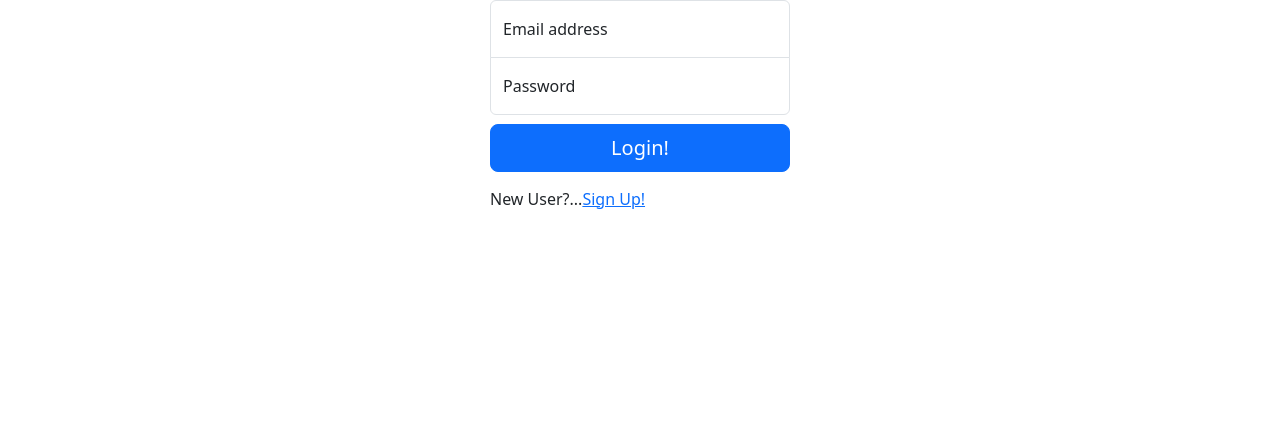
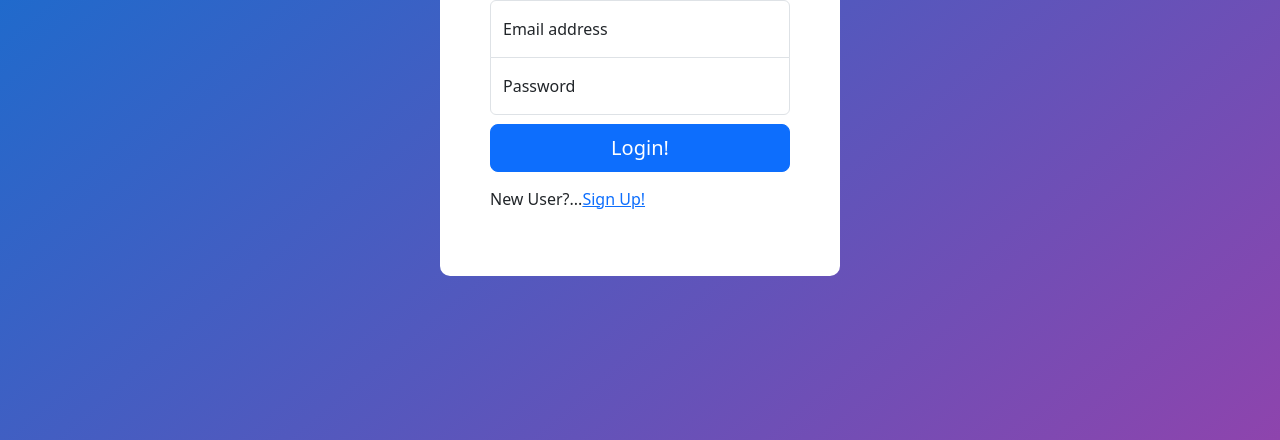
Before and after one commit to ishanM17/Hotel_room_booking_system_frontend, a website: page login.html in a window 1280 px wide. Shown: the part 360-800 px from the top of the page. Drawn offline with nearby package versions, Linux system fonts and the light colour scheme.

Commit message:
login-background

```diff
--- a/login.css
+++ b/login.css
@@ -8,15 +8,15 @@ body {
   align-items: center;
   padding-top: 40px;
   padding-bottom: 40px;
-  background-repeat: no-repeat;
-  background-size: 100% 100%;
+  background: linear-gradient(140deg, #0673d3, #8e44ad);
+  height: 100vh;
 }
-
 .form-signin {
   max-width: 400px;
   padding: 15px;
   border-radius: 10px;
   padding: 50px;
+  background-color: rgb(255, 255, 255);
 }
 
 .form-signin .form-floating:focus-within {
```
